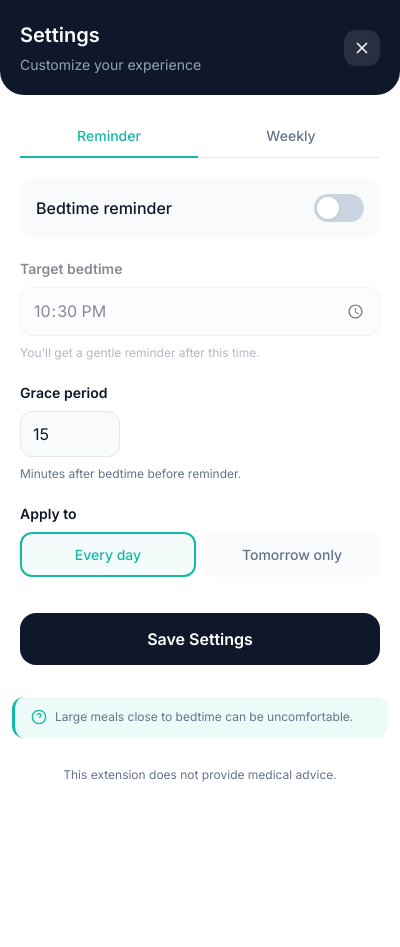
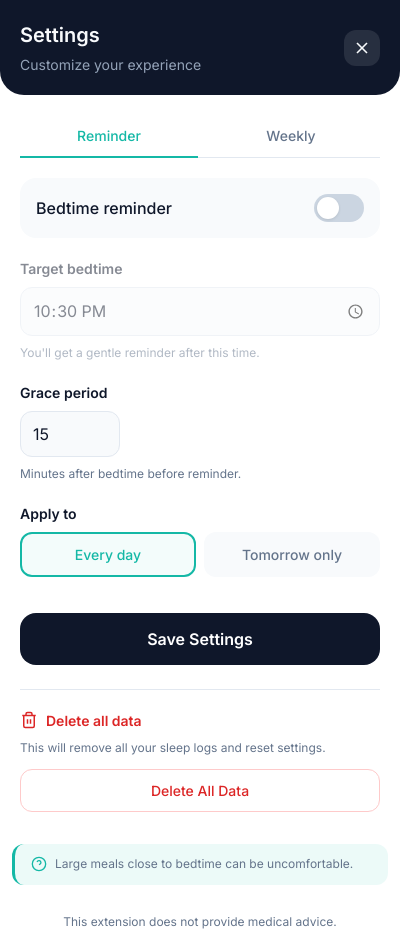
Before and after one commit to yunkhngn/better-sleep, a browser extension: page popup.html in a window 400 px wide. Both pictures are taken after a click on the button "Settings". Before the commit the page ends 844 px from the top, so only its background shows below. Drawn offline with Linux system fonts and the light colour scheme.

Commit message:
feat: mvp

```diff
--- a/modules/storage.js
+++ b/modules/storage.js
@@ -205,5 +205,16 @@ const Storage = {
     const lastTipDate = await this.get('lastTipDate');
     const today = new Date().toISOString().split('T')[0];
     return lastTipDate === today;
+  },
+
+  /**
+   * Clear all data and reset to defaults
+   */
+  async clearAll() {
+    return new Promise((resolve) => {
+      chrome.storage.local.clear(() => {
+        chrome.storage.local.set(this.defaults, resolve);
+      });
+    });
   }
 };
--- a/popup.html
+++ b/popup.html
@@ -227,6 +227,22 @@
           </div>
 
           <button class="btn-save" id="saveSettings">Save Settings</button>
+
+          <!-- Danger Zone -->
+          <div class="danger-zone">
+            <div class="danger-header">
+              <svg class="danger-icon" viewBox="0 0 24 24" fill="none" stroke="currentColor" stroke-width="2">
+                <path d="M3 6h18"/>
+                <path d="M19 6v14c0 1-1 2-2 2H7c-1 0-2-1-2-2V6"/>
+                <path d="M8 6V4c0-1 1-2 2-2h4c1 0 2 1 2 2v2"/>
+                <line x1="10" y1="11" x2="10" y2="17"/>
+                <line x1="14" y1="11" x2="14" y2="17"/>
+              </svg>
+              <span>Delete all data</span>
+            </div>
+            <p class="danger-hint">This will remove all your sleep logs and reset settings.</p>
+            <button class="btn-danger" id="deleteAllData">Delete All Data</button>
+          </div>
         </div>
 
         <!-- Weekly Tab -->
--- a/styles.css
+++ b/styles.css
@@ -1079,6 +1079,53 @@ body {
   box-shadow: var(--shadow-md);
 }
 
+/* Danger Zone */
+.danger-zone {
+  margin-top: var(--space-6);
+  padding-top: var(--space-5);
+  border-top: 1px solid #e2e8f0;
+}
+
+.danger-header {
+  display: flex;
+  align-items: center;
+  gap: var(--space-2);
+  font-size: var(--font-size-sm);
+  font-weight: 600;
+  color: #dc2626;
+  margin-bottom: var(--space-2);
+}
+
+.danger-icon {
+  width: 18px;
+  height: 18px;
+}
+
+.danger-hint {
+  font-size: var(--font-size-xs);
+  color: var(--light-text-secondary);
+  margin-bottom: var(--space-3);
+}
+
+.btn-danger {
+  width: 100%;
+  padding: var(--space-3);
+  font-family: var(--font-family);
+  font-size: var(--font-size-sm);
+  font-weight: 500;
+  color: #dc2626;
+  background: transparent;
+  border: 1px solid #fecaca;
+  border-radius: var(--radius-md);
+  cursor: pointer;
+  transition: all var(--transition-fast);
+}
+
+.btn-danger:hover {
+  background: #fef2f2;
+  border-color: #dc2626;
+}
+
 /* ========================================
    Weekly Chart View
    ======================================== */
```
